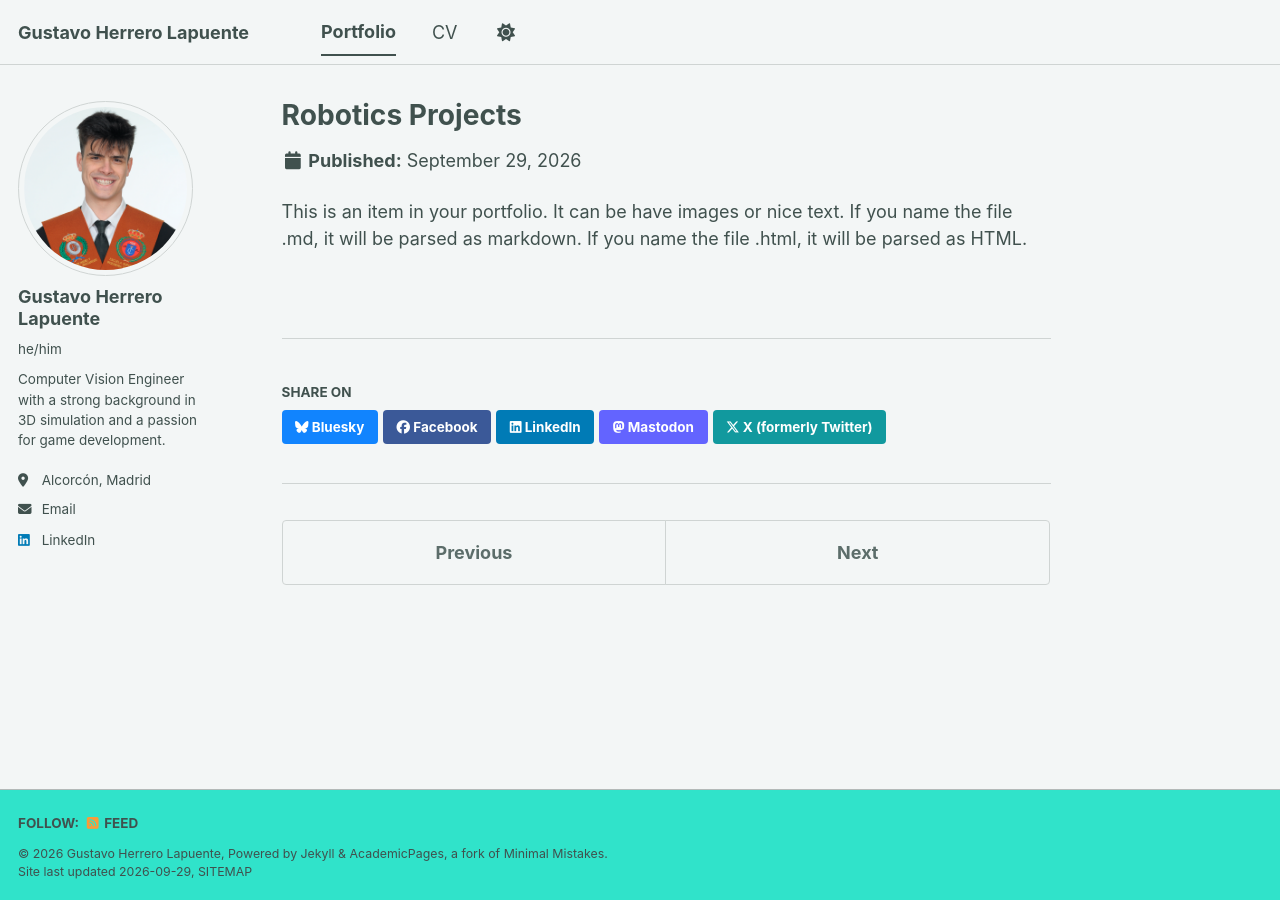
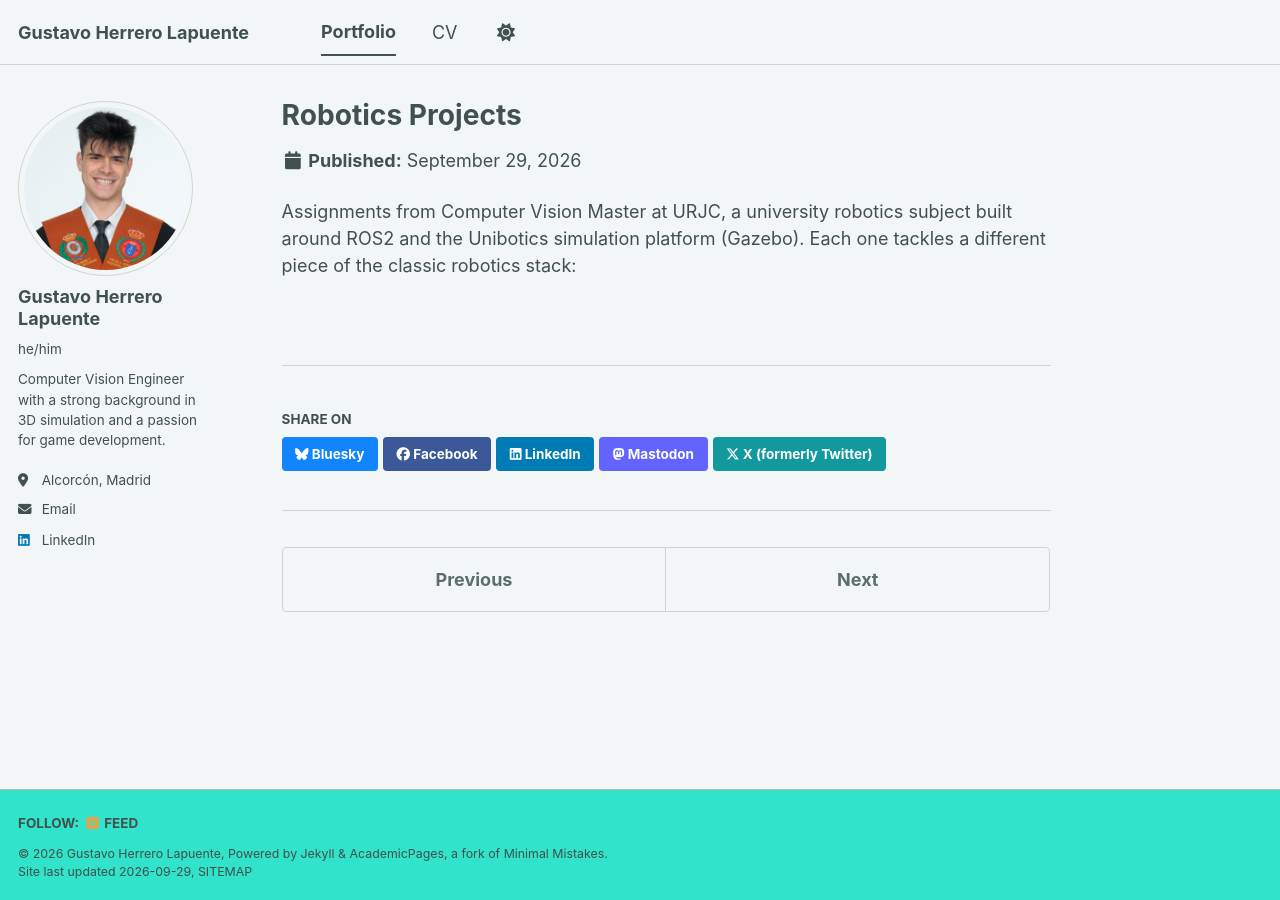
Before and after one commit to gherrerol/gherrerol.github.io, a Jekyll site: the page built from _portfolio/portfolio-4.md, in a window 1280 px wide. Built offline with Jekyll 4.4.1, drawn with Linux system fonts in a browser that asks for light colours; a style sheet for code colours, icons or effects is not loaded.

Commit message:
Update portfolio-4.md with new assignment details
Added details about assignments from the Computer Vision Master program at URJC, focusing on ROS2 and the Unibotics simulation platform.

```diff
--- a/_portfolio/portfolio-4.md
+++ b/_portfolio/portfolio-4.md
@@ -4,4 +4,4 @@ excerpt: "PID line following, stereo 3D reconstruction, marker-based localizatio
 collection: portfolio
 ---
 
-This is an item in your portfolio. It can be have images or nice text. If you name the file .md, it will be parsed as markdown. If you name the file .html, it will be parsed as HTML.
+Assignments from Computer Vision Master at URJC, a university robotics subject built around ROS2 and the Unibotics simulation platform (Gazebo). Each one tackles a different piece of the classic robotics stack:
```
